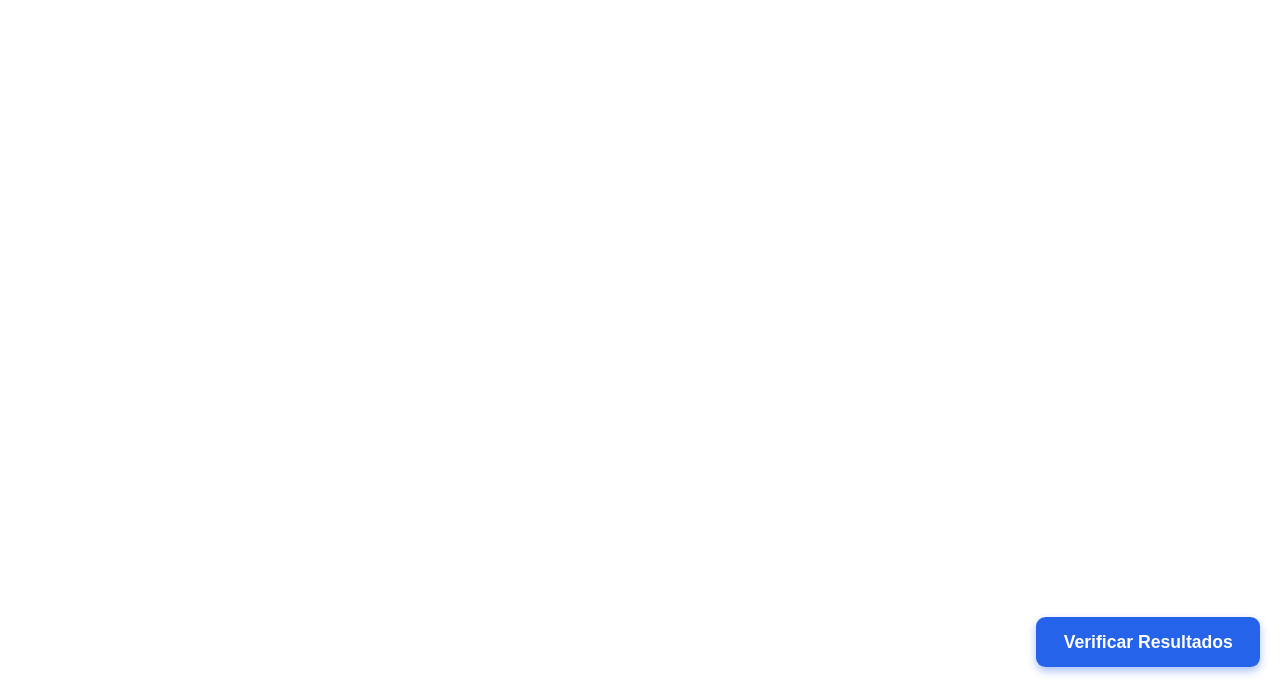
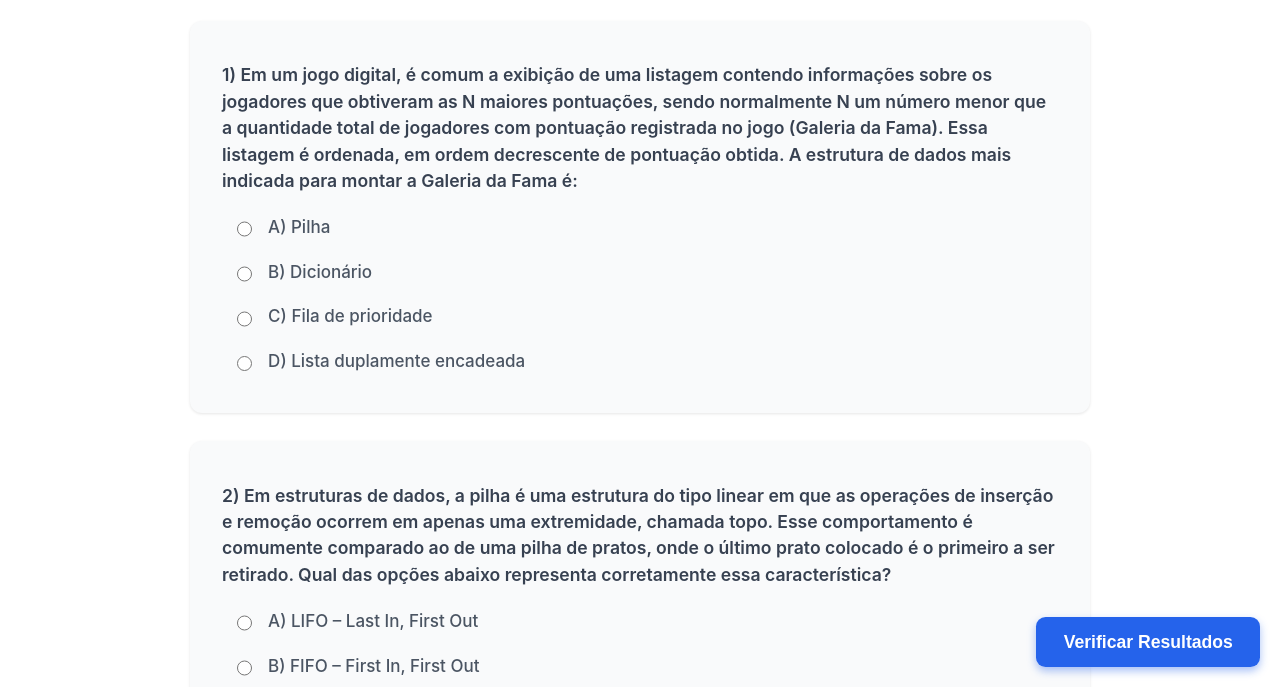
Before and after one commit to ChristyanBS/Simulado_pilhas_e_filas, a plain HTML site: page index.html in a window 1280 px wide. Shown: the part 113-800 px from the top of the page. Drawn offline with Linux system fonts and the light colour scheme.

Commit message:
Update index.html

```diff
--- a/index.html
+++ b/index.html
@@ -17,6 +17,6 @@
     <p id="resultado"></p>
   </div>
 
-  <script src="../js/script.js"></script>
+  <script src="script.js"></script>
 </body>
 </html>
```
